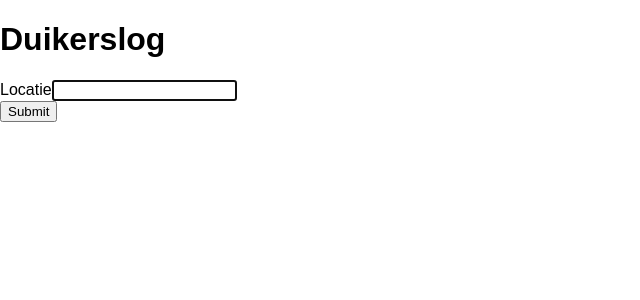
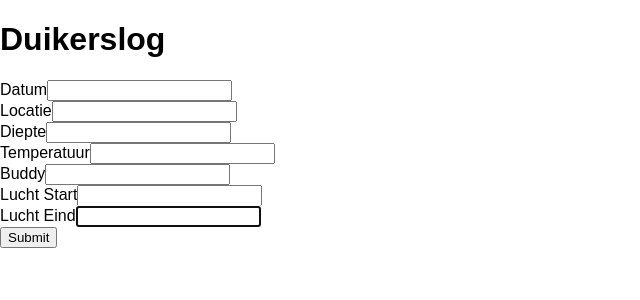
Before and after one commit to JessyVandoorn/WAD-Opdracht, a React (Create React App) app in the folder duikerslog/: page /DiversTable/add in a window 1280 px wide. Shown: the top 300 px of the page, without its empty margins (0-640 px from the left). Built offline with nearby package versions, Linux system fonts and the light colour scheme; no server answers.

Commit message:
#15 multiple input fields

```diff
--- a/duikerslog/src/AddTopic.jsx
+++ b/duikerslog/src/AddTopic.jsx
@@ -7,7 +7,7 @@ const AddTopic = ({ onAddTopic, history }) => {
   let input = null;
 
   const redirect = id => {
-    history.push(`/DiversTable`);
+    history.push(`/Duikerslog`);
   }
 
   const handleSubmit = (e) => {
@@ -19,10 +19,33 @@ const AddTopic = ({ onAddTopic, history }) => {
 
   return <form onSubmit={handleSubmit}>
   <div>
+    <label htmlFor="">Datum</label>
+    <input className="input-content" autoFocus ref={field => input = field} />
+  </div>
+  <div>
     <label htmlFor="">Locatie</label>
     <input className="input-content" autoFocus ref={field => input = field} />
   </div>
-
+  <div>
+    <label htmlFor="">Diepte</label>
+    <input className="input-content" autoFocus ref={field => input = field} />
+  </div>
+  <div>
+    <label htmlFor="">Temperatuur</label>
+    <input className="input-content" autoFocus ref={field => input = field} />
+  </div>
+  <div>
+    <label htmlFor="">Buddy</label>
+    <input className="input-content" autoFocus ref={field => input = field} />
+  </div>
+  <div>
+    <label htmlFor="">Lucht Start</label>
+    <input className="input-content" autoFocus ref={field => input = field} />
+  </div>
+  <div>
+    <label htmlFor="">Lucht Eind</label>
+    <input className="input-content" autoFocus ref={field => input = field} />
+  </div>
     <input className="button" type="submit" value="Submit" />
   </form>
 }
--- a/duikerslog/src/App.js
+++ b/duikerslog/src/App.js
@@ -79,7 +79,7 @@ class App extends Component {
           <Route path='/DiversTable/add' render={() => <AddTopic onAddTopic={this.handleAddTopic}/>}/>
           <Route path='/DuikPlaatsen/:id' render={({ match }) => {
             const id = match.params.id;
-            return duiken[id]?<DivePlacesDetail key={id} id={id} place={duiken[id]} />:<NotFound />
+            return places[id]?<DivePlacesDetail key={id} id={id} place={places[id]} />:<NotFound />
           }} />
           <Route component={NotFound}/>
         </Switch>
```
